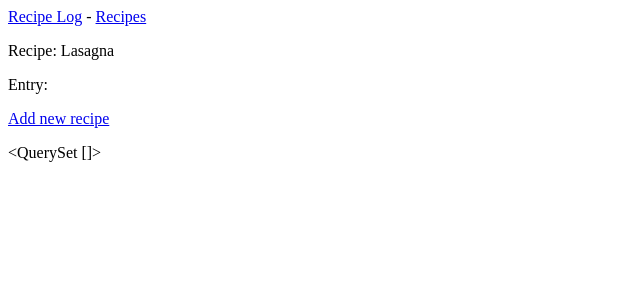
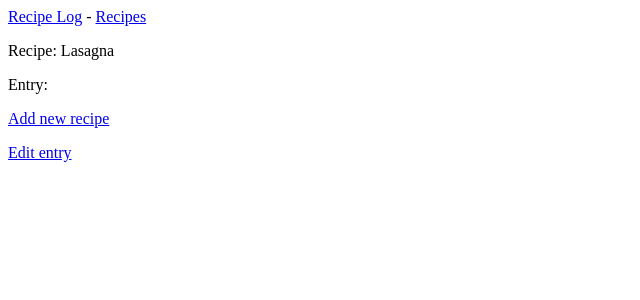
Before and after one commit to Ajifowobajeisaac/recipe_log, a Django app: page /recipes/1/ in a window 1280 px wide. Shown: the top 300 px of the page, without its empty margins (0-640 px from the left). Run offline with Django 4.2, Linux system fonts and the light colour scheme; data comes from the database, SQL or seed files in the repository.

Commit message:
fixed edit entry bug

```diff
--- a/recipe_log/templates/recipe_log/recipe.html
+++ b/recipe_log/templates/recipe_log/recipe.html
@@ -8,6 +8,8 @@
     <p>
       <a href="{% url 'recipe_log:new_entry' recipe.id %}">Add new recipe</a>
     </p>
-    <p> {{ entry }}</p>
+    <p> {{ entry.text | linebreaks }}</p>
+
+    <p><a href="{% url 'recipe_log:edit_entry' recipe.id %}">Edit entry</a></p>
 
 {% endblock content %}
--- a/recipe_log/urls.py
+++ b/recipe_log/urls.py
@@ -17,5 +17,5 @@ urlpatterns = [
     # Page for adding new entries.
     path('new_entry/<int:recipe_id>/', views.new_entry, name='new_entry'),
     # Page for editing entries.
-    path('edit_entry/<int:entry_id>', views.edit_entry, name='edit_entry')
+    path('edit_entry/<int:recipe_id>/', views.edit_entry, name='edit_entry'),
     ]
--- a/recipe_log/views.py
+++ b/recipe_log/views.py
@@ -58,9 +58,9 @@ def new_entry(request, recipe_id):
     context = {'recipe' : recipe,'form' : form}
     return render(request, 'recipe_log/new_entry.html', context)
 
-def edit_entry(request, entry_id):
+def edit_entry(request, recipe_id):
     """Edits a recipe entry"""
-    entry = Entry.objects.get(id=entry_id)
+    entry = Entry.objects.get(id=recipe_id)
     recipe = entry.recipe
 
     if request.method != 'POST':
@@ -69,7 +69,7 @@ def edit_entry(request, entry_id):
         form = EntryForm(instance=entry, data=request.POST)
         if form.is_valid:
             form.save()
-            return redirect('recipe_log:recipe', entry_id=entry_id)
+            return redirect('recipe_log:recipe', recipe_id=recipe.id)
 
     context = {'entry': entry, 'recipe': recipe, 'form': form}
-    return render(request, 'recipe_log:edit_entry.html', context)
+    return render(request, 'recipe_log/edit_entry.html', context)
```
Also changed, not shown: recipe_log/templates/recipe_log/edit_entry.html (added, +16 -0 lines).
